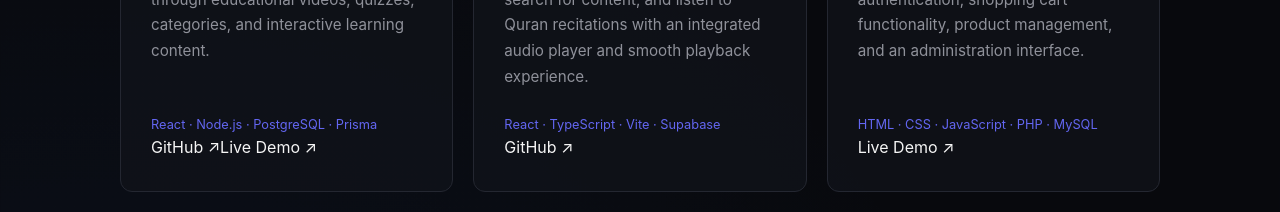
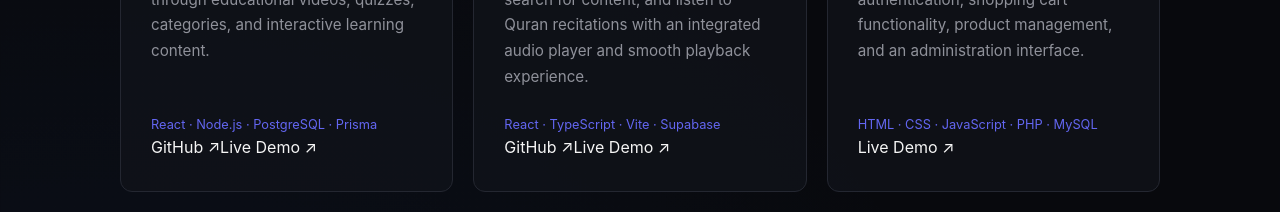
Before and after one commit to Agadouf/my-portfolio, a React (Vite) app: page / in a window 1280 px wide. Shown: the part 2420-2632 px from the top of the page. Built offline with nearby package versions, Linux system fonts and the light colour scheme.

Commit message:
Update App.jsx

```diff
--- a/src/App.jsx
+++ b/src/App.jsx
@@ -308,8 +308,15 @@ function App() {
     GitHub ↗
   </a>
 
+  <a
+    href="https://quran-app-alzain.vercel.app/"
+    target="_blank"
+    rel="noreferrer"
+  >
+    Live Demo ↗
+  </a>
+
 </div>
-
           </article>
 
 
```
Lines whose indentation alone changed are shown as unchanged.
